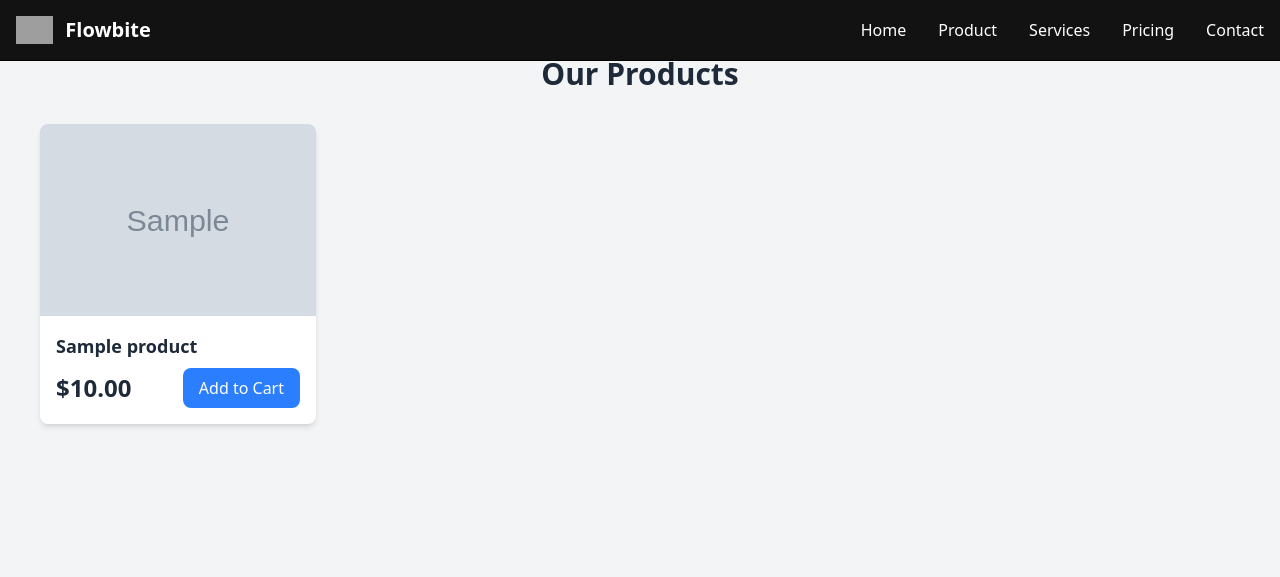
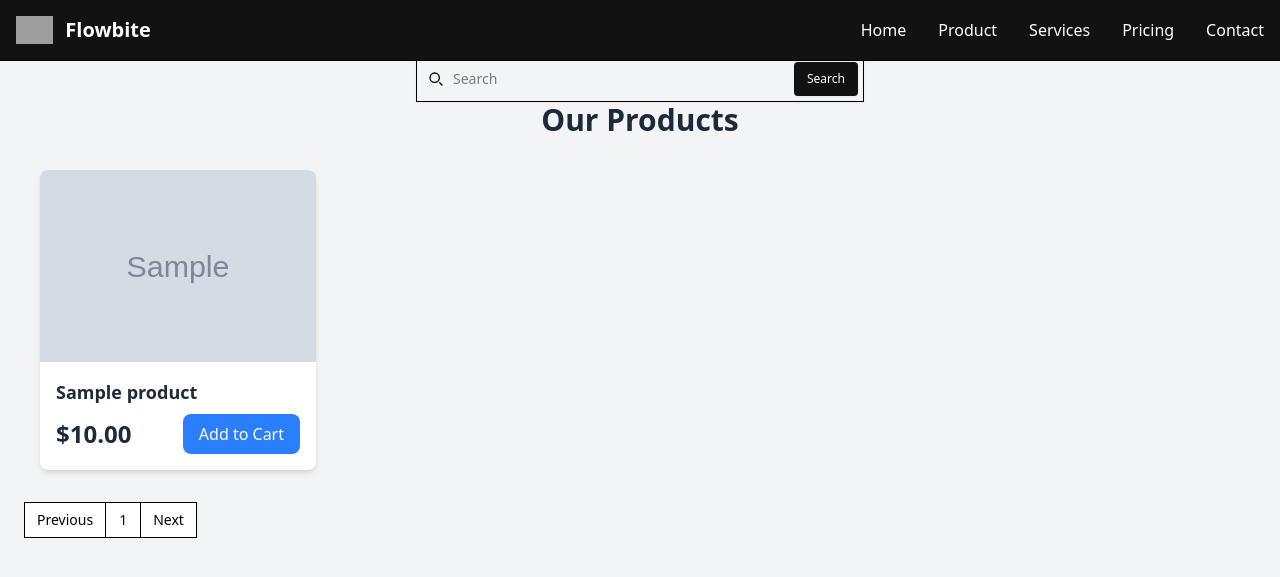
Before and after one commit to DipuSarker/Backend-Development-With-innovativeskillsbd-, a Django app: page /product/ in a window 1280 px wide. Shown: the top 577 px of the page. Run offline with Django 5.2, Linux system fonts and the light colour scheme; tables that the repository leaves empty hold one stand-in row (values such as "Sample post"); grey boxes marked "Sample" are stand-in pictures; some libraries are stand-ins or nearby versions; grey boxes are pictures that could not be loaded.

Commit message:
add js in product but not solved

```diff
--- a/product/models.py
+++ b/product/models.py
@@ -41,10 +41,17 @@ class Product(models.Model):
 
     # For image name
     def save(self, *args, **kwargs):
-       name = self.image.name
-       extension = name.split('.')[1]
-       new_name = f"{self.name}_{self.product_code}.{extension}"
-       print(new_name)
+        if self.image and hasattr(self.image, 'name'):
+            name_parts = self.image.name.split('.')
+            if len(name_parts) > 1:
+                extension = name_parts[-1]
+                self.image.name = f"{self.name}_{self.product_code}.{extension}"
+        super(Product, self).save(*args, **kwargs)
+    # def save(self, *args, **kwargs):
+    #    name = self.image.name
+    #    extension = name.split('.')[1]
+    #    new_name = f"{self.name}_{self.product_code}.{extension}"
+    #    print(new_name)
 
 
 class Inventory(models.Model):
--- a/product/views.py
+++ b/product/views.py
@@ -10,6 +10,6 @@ def home_page(request):
 
 # @login_required
 def product_page(request):
-    products = Product.objects.all()
+    products = Product.objects.all()[:1]
     context = {'products': products}
     return render(request, 'pages/product.html', context)
--- a/templates/pages/product.html
+++ b/templates/pages/product.html
@@ -3,6 +3,21 @@
 {% block main_block %}
 
 <div class="container mx-auto px-4 py-8">
+
+
+
+<form class="max-w-md mx-auto mx-3">
+    <label for="search" class="block mb-2.5 text-sm font-medium text-heading sr-only ">Search</label>
+    <div class="relative">
+        <div class="absolute inset-y-0 start-0 flex items-center ps-3 pointer-events-none">
+            <svg class="w-4 h-4 text-body" aria-hidden="true" xmlns="http://www.w3.org/2000/svg" width="24" height="24" fill="none" viewBox="0 0 24 24"><path stroke="currentColor" stroke-linecap="round" stroke-width="2" d="m21 21-3.5-3.5M17 10a7 7 0 1 1-14 0 7 7 0 0 1 14 0Z"/></svg>
+        </div>
+        <input type="search" id="search" class="block w-full p-3 ps-9 bg-neutral-secondary-medium border border-default-medium text-heading text-sm rounded-base focus:ring-brand focus:border-brand shadow-xs placeholder:text-body" placeholder="Search" required />
+        <button onclick="handle_search(event)" type="submit" class="absolute end-1.5 bottom-1.5 text-white bg-[#121212] hover:bg-[#121212]-strong box-border border border-transparent focus:ring-4 focus:ring-brand-medium shadow-xs font-medium leading-5 rounded text-xs px-3 py-1.5 focus:outline-none">Search</button>
+    </div>
+</form>
+
+
     <h1 class="text-3xl font-bold text-center mb-8 text-gray-800">Our Products</h1>
     <div class="grid grid-cols-1 md:grid-cols-2 lg:grid-cols-3 xl:grid-cols-4 gap-8">
         {% for product in products %}
@@ -40,6 +55,27 @@
     </div>
 </div>
 
+
+
+<nav aria-label="Page navigation example">
+  <ul class="flex -space-x-px text-sm">
+    <li>
+      <a onclick="handle_pre()" class="cursor-pointer flex items-center justify-center text-body bg-white box-border border border-default-medium hover:bg-neutral-tertiary-medium hover:text-heading font-medium rounded-s-base text-sm px-3 h-9 focus:outline-none">Previous</a>
+    </li>
+
+    <li>
+      <a href="#" class="cursor-pointer flex items-center justify-center text-body bg-white box-border border border-default-medium hover:bg-neutral-tertiary-medium hover:text-heading font-medium text-sm w-9 h-9 focus:outline-none">1</a>
+    </li>
+
+      <a onclick="handle_next()" class="cursor-pointer flex items-center justify-center text-body bg-white box-border border border-default-medium hover:bg-neutral-tertiary-medium hover:text-heading font-medium rounded-e-base text-sm px-3 h-9 focus:outline-none">Next</a>
+    </li>
+  </ul>
+</nav>
+
+
+
+
+
 <script src="{% static 'product/js/product.js' %}"></script>
 
 {% endblock main_block %}
```
Also changed, not shown: product/api.py (added, +10 -0 lines).
